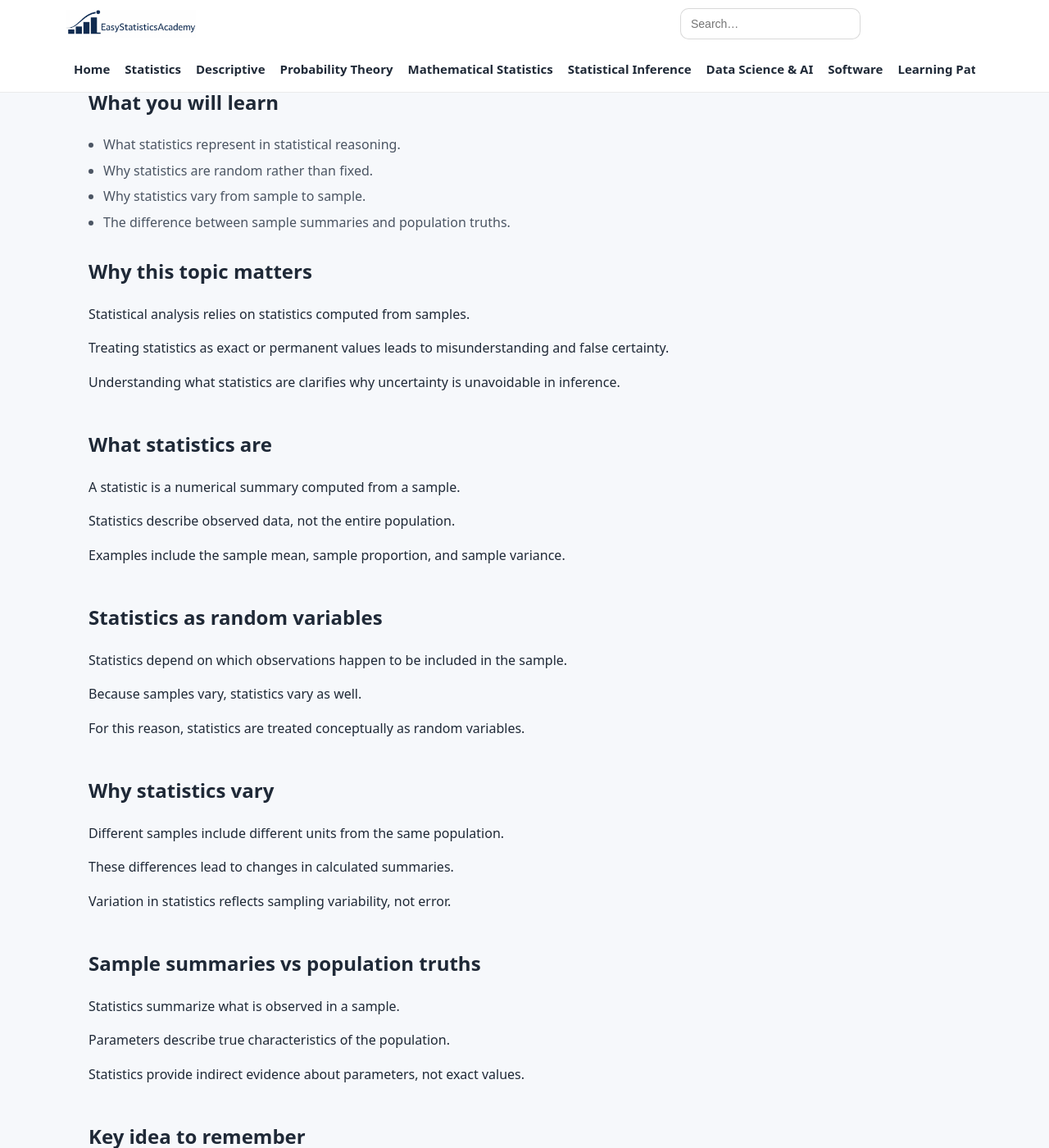
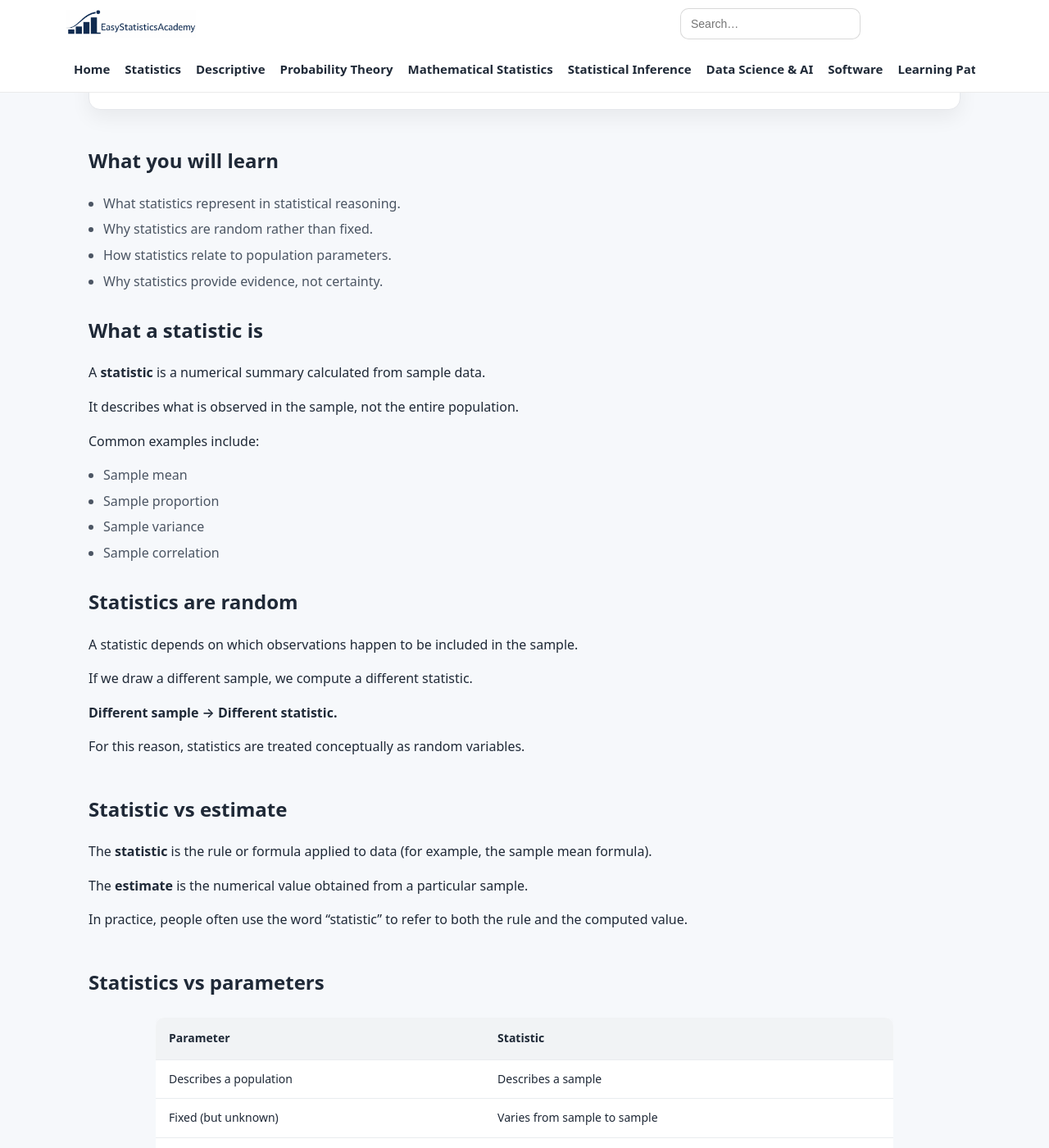
Before and after one commit to ammar-homaida-statistics/easystatisticsacademy, a Jekyll site: the page built from foundations/statistics/index.md, in a window 1280 px wide and 1400 px high, scrolled down 405 px. Shown: the whole window at 82% size. Built offline with Jekyll 4.4.1, drawn with Linux system fonts in a browser that asks for light colours; some of the changed text lies outside the part shown.

Commit message:
Update statistics lesson content and add notice
Added a notice indicating that the section is under construction and updated various explanations about statistics, including their variability and relationship to population parameters.

```diff
--- a/foundations/statistics/index.md
+++ b/foundations/statistics/index.md
@@ -19,9 +19,14 @@ lesson_order: 18
   <div class="hero-card">
     <h1>Statistics</h1>
 
+    <div style="background:#fff3cd; border:1px solid #ffeeba; padding:12px 14px; margin:14px 0; border-radius:8px;">
+      <strong>🚧 Under Construction</strong> — Repeated sampling demonstrations will be added.
+    </div>
+
     <p class="lead">
-      This lesson explains what statistics are, why they vary from sample
-      to sample, and how sample summaries relate to population truths.
+      A statistic is a numerical summary computed from a sample.
+      Because samples vary, statistics vary.
+      They provide evidence about population parameters.
     </p>
 
     <p class="muted-mini">
@@ -30,6 +35,8 @@ lesson_order: 18
   </div>
 </section>
 
+
+
 <section class="section">
   <div class="content-narrow">
     <h2>What you will learn</h2>
@@ -37,136 +44,206 @@ lesson_order: 18
     <ul class="bullets">
       <li>What statistics represent in statistical reasoning.</li>
       <li>Why statistics are random rather than fixed.</li>
-      <li>Why statistics vary from sample to sample.</li>
-      <li>The difference between sample summaries and population truths.</li>
+      <li>How statistics relate to population parameters.</li>
+      <li>Why statistics provide evidence, not certainty.</li>
     </ul>
   </div>
 </section>
 
+
+
 <section class="section">
   <div class="content-narrow">
-    <h2>Why this topic matters</h2>
+    <h2>What a statistic is</h2>
 
     <p>
-      Statistical analysis relies on statistics computed from samples.
+      A <strong>statistic</strong> is a numerical summary
+      calculated from sample data.
     </p>
 
     <p>
-      Treating statistics as exact or permanent values
-      leads to misunderstanding and false certainty.
+      It describes what is observed in the sample,
+      not the entire population.
     </p>
 
     <p>
-      Understanding what statistics are clarifies
-      why uncertainty is unavoidable in inference.
+      Common examples include:
+    </p>
+
+    <ul class="bullets">
+      <li>Sample mean</li>
+      <li>Sample proportion</li>
+      <li>Sample variance</li>
+      <li>Sample correlation</li>
+    </ul>
+  </div>
+</section>
+
+
+
+<section class="section">
+  <div class="content-narrow">
+    <h2>Statistics are random</h2>
+
+    <p>
+      A statistic depends on which observations
+      happen to be included in the sample.
+    </p>
+
+    <p>
+      If we draw a different sample,
+      we compute a different statistic.
+    </p>
+
+    <p style="font-weight:600;">
+      Different sample → Different statistic.
+    </p>
+
+    <p>
+      For this reason, statistics are treated conceptually
+      as random variables.
     </p>
   </div>
 </section>
 
+
+
 <section class="section">
   <div class="content-narrow">
-    <h2>What statistics are</h2>
+    <h2>Statistic vs estimate</h2>
 
     <p>
-      A statistic is a numerical summary computed from a sample.
+      The <strong>statistic</strong> is the rule or formula applied to data
+      (for example, the sample mean formula).
     </p>
 
     <p>
-      Statistics describe observed data,
-      not the entire population.
+      The <strong>estimate</strong> is the numerical value obtained
+      from a particular sample.
     </p>
 
     <p>
-      Examples include the sample mean,
-      sample proportion, and sample variance.
+      In practice, people often use the word “statistic”
+      to refer to both the rule and the computed value.
     </p>
   </div>
 </section>
 
+
+
 <section class="section">
   <div class="content-narrow">
-    <h2>Statistics as random variables</h2>
+    <h2>Statistics vs parameters</h2>
+
+    <div style="margin:24px 0;">
+      <div style="max-width:900px; margin:auto; overflow-x:auto;">
+        <table style="width:100%; border-collapse:collapse; background:#ffffff; border-radius:10px; overflow:hidden; box-shadow:0 4px 10px rgba(0,0,0,0.05); font-size:14px;">
+          <thead style="background:#f1f3f5;">
+            <tr>
+              <th style="padding:14px 16px; text-align:left; font-weight:600;">Parameter</th>
+              <th style="padding:14px 16px; text-align:left; font-weight:600;">Statistic</th>
+            </tr>
+          </thead>
+          <tbody>
+            <tr style="border-top:1px solid #e9ecef;">
+              <td style="padding:12px 16px;">Describes a population</td>
+              <td style="padding:12px 16px;">Describes a sample</td>
+            </tr>
+            <tr style="border-top:1px solid #e9ecef;">
+              <td style="padding:12px 16px;">Fixed (but unknown)</td>
+              <td style="padding:12px 16px;">Varies from sample to sample</td>
+            </tr>
+            <tr style="border-top:1px solid #e9ecef;">
+              <td style="padding:12px 16px;">Target of inference</td>
+              <td style="padding:12px 16px;">Tool for estimation</td>
+            </tr>
+          </tbody>
+        </table>
+      </div>
+    </div>
 
     <p>
-      Statistics depend on which observations
-      happen to be included in the sample.
-    </p>
-
-    <p>
-      Because samples vary,
-      statistics vary as well.
-    </p>
-
-    <p>
-      For this reason, statistics are treated
-      conceptually as random variables.
+      Inference uses statistics to learn about parameters.
     </p>
   </div>
 </section>
+
+
 
 <section class="section">
   <div class="content-narrow">
     <h2>Why statistics vary</h2>
 
     <p>
-      Different samples include different units
-      from the same population.
+      Each sample contains slightly different observations.
     </p>
 
     <p>
-      These differences lead to changes
-      in calculated summaries.
+      As a result, calculated summaries change.
     </p>
 
     <p>
-      Variation in statistics reflects
-      sampling variability, not error.
+      This variation is called <strong>sampling variability</strong>.
+    </p>
+
+    <p>
+      It reflects natural uncertainty,
+      not methodological error.
     </p>
   </div>
 </section>
 
+
+
 <section class="section">
   <div class="content-narrow">
-    <h2>Sample summaries vs population truths</h2>
+    <h2>Statistics provide evidence</h2>
 
     <p>
-      Statistics summarize what is observed in a sample.
+      A statistic does not equal the parameter.
     </p>
 
     <p>
-      Parameters describe true characteristics
-      of the population.
+      It provides evidence about the parameter.
     </p>
 
     <p>
-      Statistics provide indirect evidence
-      about parameters, not exact values.
+      The reliability of that evidence depends on
+      sample size, sampling design, and variability.
     </p>
   </div>
 </section>
+
+
 
 <section class="section section-soft">
   <div class="content-narrow">
     <h2>Key idea to remember</h2>
 
     <p>
-      Statistics are data-based summaries.
-      They are variable and uncertain.
+      Statistics are sample-based summaries.
+      They vary because samples vary.
+      They are tools for estimating unknown parameters.
     </p>
   </div>
 </section>
+
+
 
 <section class="section section-next">
   <div class="content-narrow">
     <h2>Simple summary</h2>
 
     <p>
-      Statistics are numerical summaries computed from samples.
-      Because samples vary, statistics vary as well.
-      They provide evidence, not population truth.
+      A statistic is a numerical summary computed from a sample.
+      Because different samples produce different values,
+      statistics are inherently variable.
+      They provide indirect evidence about population parameters.
     </p>
   </div>
 </section>
+
+
 
 <section class="section section-next">
   <div class="content-narrow">
@@ -174,8 +251,8 @@ lesson_order: 18
 
     <p>
       The next lesson directly compares <strong>parameters and statistics</strong>,
-      explains common student errors, and shows why confusing the two
-      breaks statistical inference.
+      clarifies common student confusions, and shows why mixing the two
+      breaks statistical reasoning.
     </p>
 
     <a class="btn btn-primary" href="/foundations/parameters-vs-statistics/">
```
